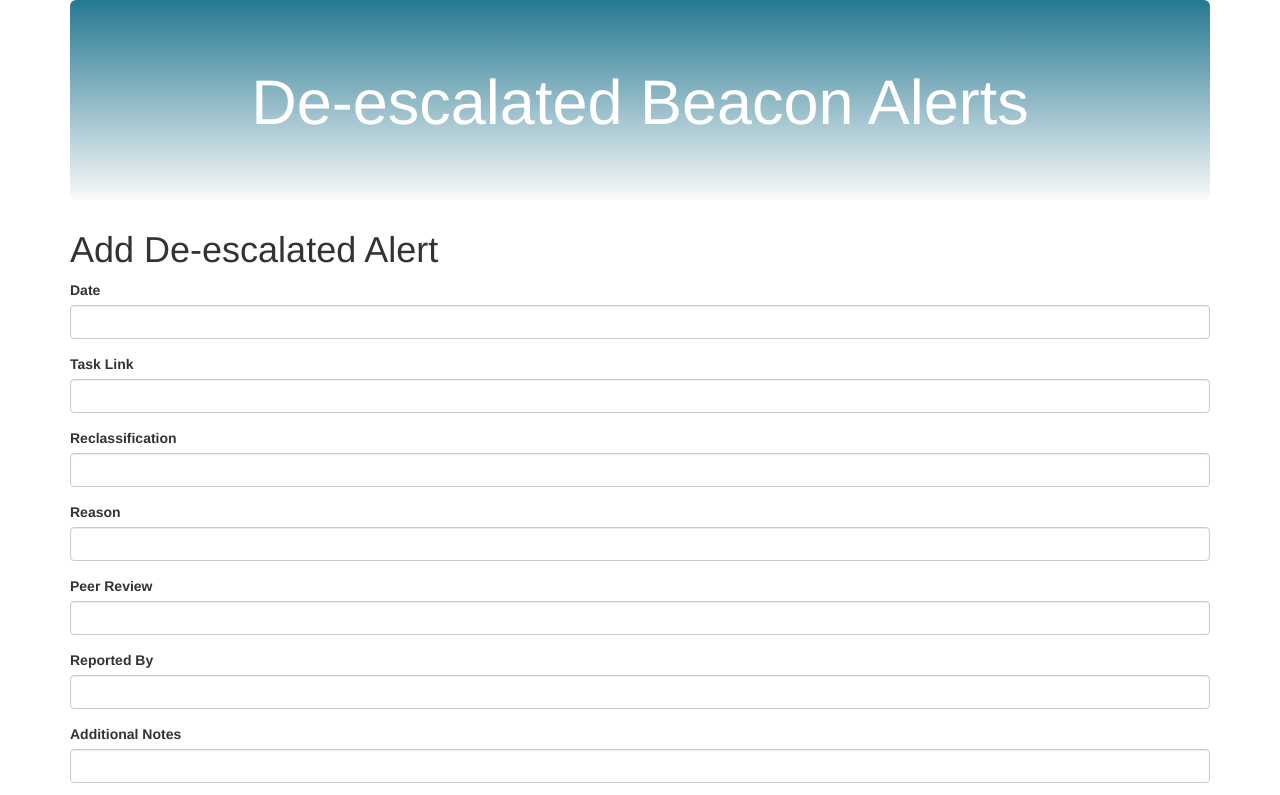
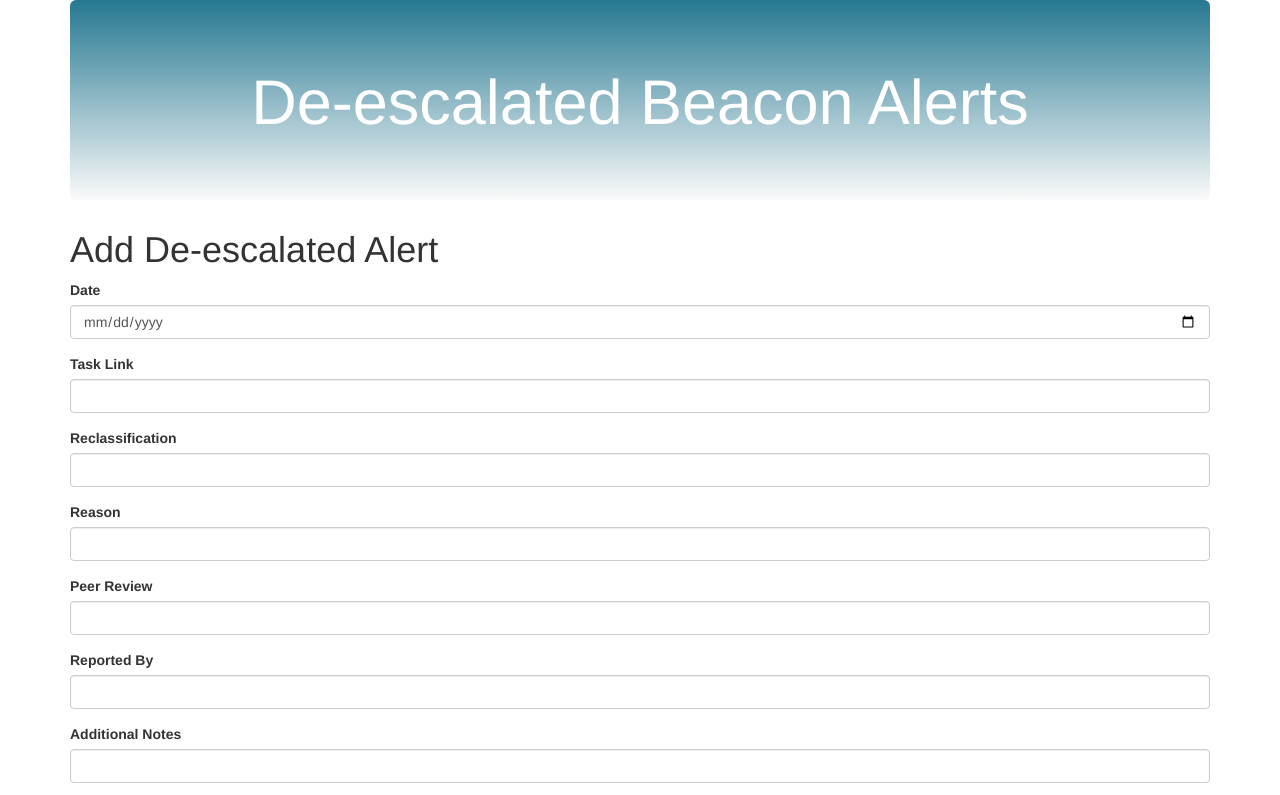
Before and after one commit to michellevdb/inputForm, a plain HTML site: page index.html in a window 1280 px wide. Shown: the top 795 px of the page. Drawn offline with nearby package versions, Linux system fonts and the light colour scheme; no server answers.

Commit message:
date dropdown added

```diff
--- a/assets/app.js
+++ b/assets/app.js
@@ -94,7 +94,7 @@ $(document).ready(function() {
 
           $("#data-table > tbody").prepend(data);
 
-
      });
 
+
   });
--- a/index.html
+++ b/index.html
@@ -28,7 +28,7 @@
         <table class="table"><h1>Add De-escalated Alert</h1>
         <div class="form-group">
             <label for="date-input">Date</label>
-            <input type="text" class="form-control" id="date-input">
+            <input type="date" class="form-control" id="date-input">
         </div>
         <div class="form-group">
             <label for="task-link-input">Task Link</label>
@@ -61,6 +61,7 @@
 
 
           <!-- Input Data Table -->
+
     <table class="table" id="data-table">
         <h1>Recent De-escalated Alerts</h1>
         <thead>
```
Also changed, not shown: assets/style.css (line endings or trailing spaces).
